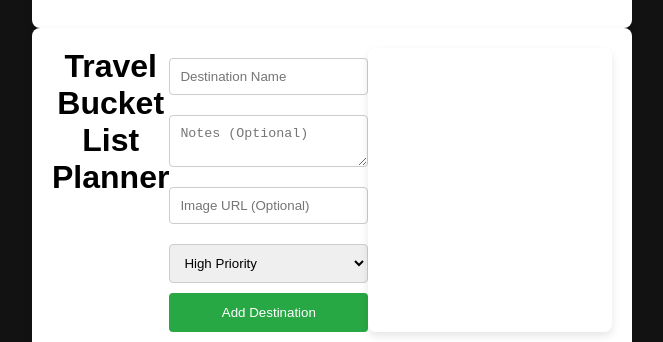
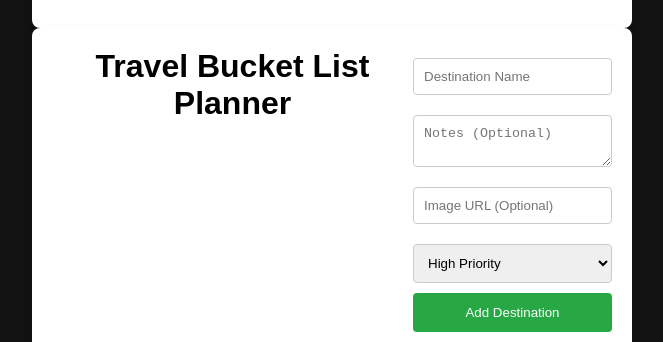
Before and after one commit to Malavika-5/travel-buddy, a React (Create React App) app: page / in a window 1280 px wide. Shown: the part 560-902 px from the top of the page, without its empty margins (308-971 px from the left). Built offline with nearby package versions, Linux system fonts and the light colour scheme.

Commit message:
Update DestinationList.js

```diff
--- a/src/DestinationList.js
+++ b/src/DestinationList.js
@@ -1,9 +1,9 @@
-import React from "react";
-import DestinationCard from "./DestinationCard";
+import React from 'react';
+import DestinationCard from './DestinationCard';
 
 function DestinationList({ destinations, removeDestination }) {
   return (
-    <div className="container">
+    <div className="destination-list">
       {destinations.map((destination, index) => (
         <DestinationCard
           key={index}
```
